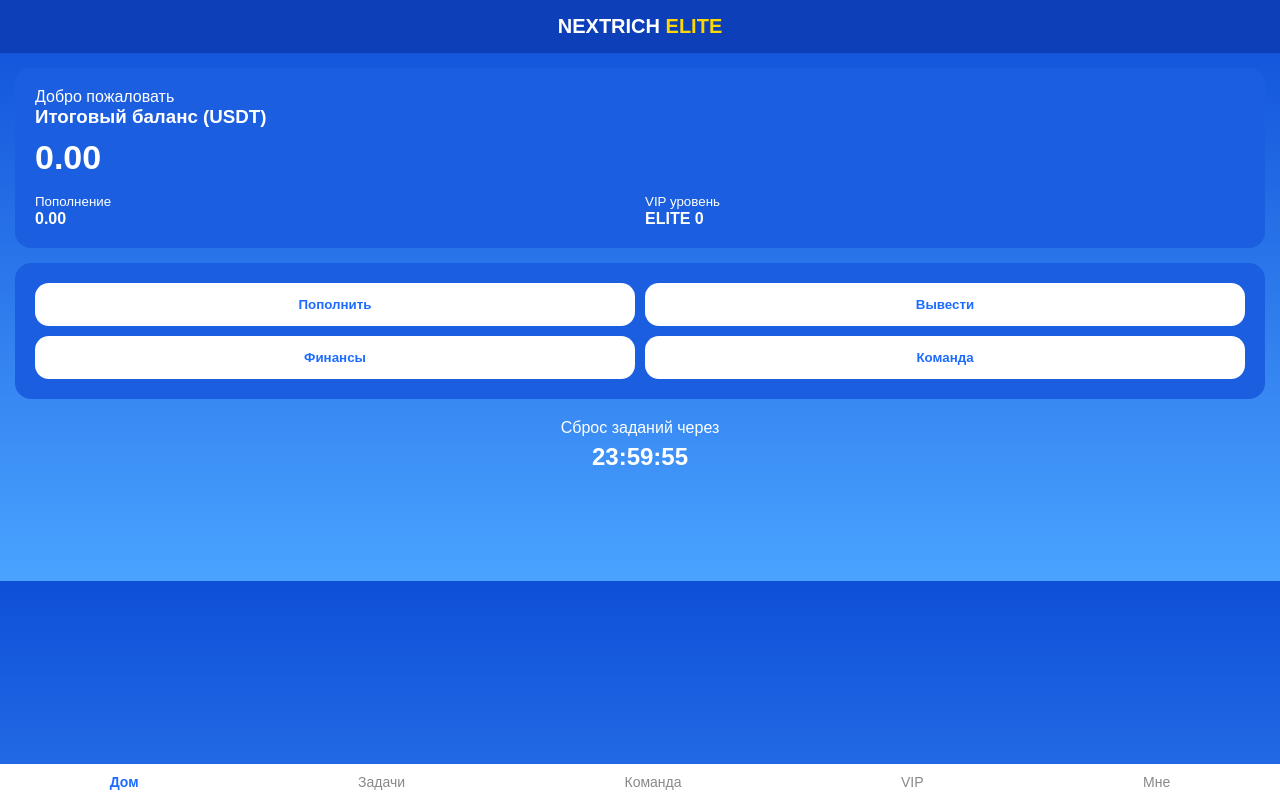
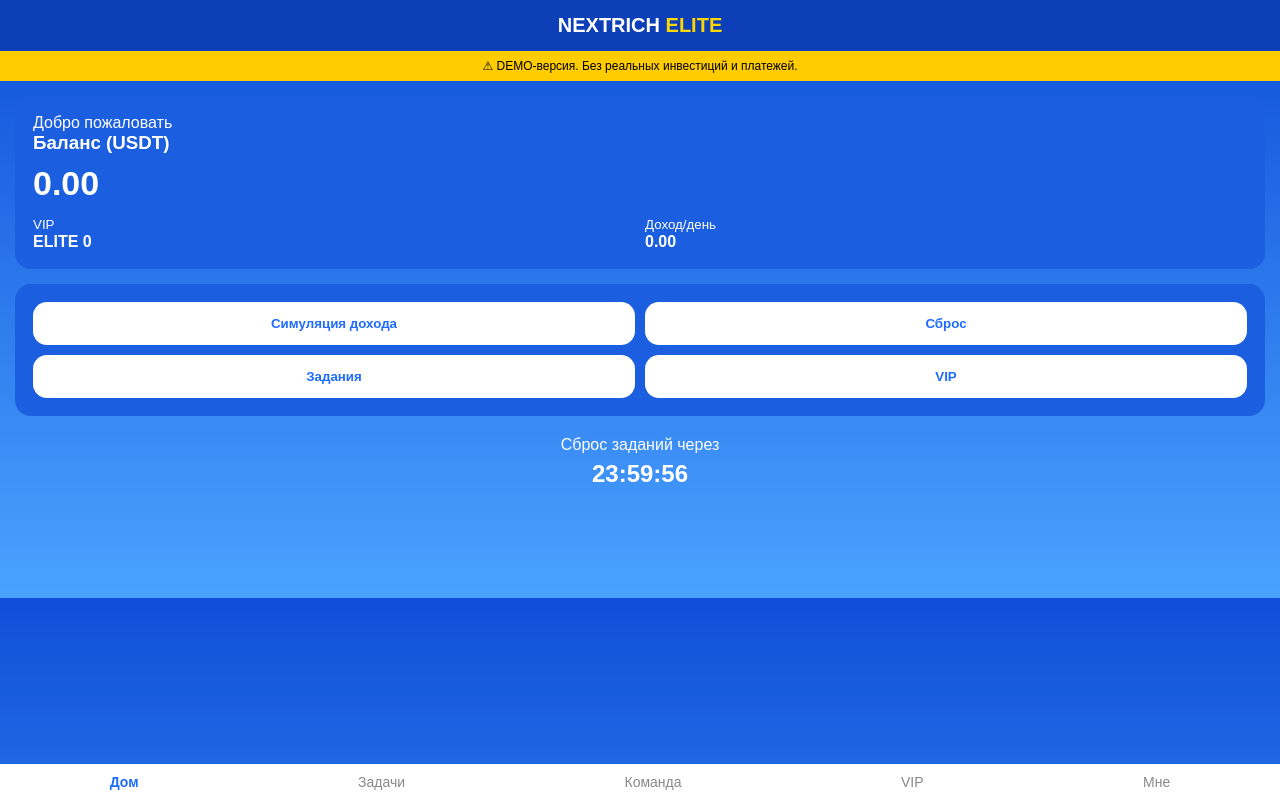
Before and after one commit to gilmira420-hub/NEXTRICH-, a plain HTML site: page index.html in a window 1280 px wide. Drawn offline with Linux system fonts and the light colour scheme.

Commit message:
Update index.html

```diff
--- a/index.html
+++ b/index.html
@@ -7,142 +7,158 @@
 
 <style>
 *{margin:0;padding:0;box-sizing:border-box;font-family:Arial,sans-serif}
-body{
-  background:linear-gradient(180deg,#0f4fd8,#4aa3ff);
-  color:#fff;
-  padding-bottom:90px
-}
-.header{
-  background:#0c3fb8;
-  padding:15px;
-  text-align:center;
-  font-size:20px;
-  font-weight:700
-}
+body{background:linear-gradient(180deg,#0f4fd8,#4aa3ff);color:#fff;padding-bottom:90px}
+.header{background:#0c3fb8;padding:14px;text-align:center;font-size:20px;font-weight:700}
 .header span{color:gold}
-.card{
-  background:#1b5fe0;
-  margin:15px;
-  border-radius:16px;
-  padding:20px
-}
-.balance{
-  font-size:34px;
-  font-weight:700;
-  margin:10px 0
-}
-.grid{
-  display:grid;
-  grid-template-columns:1fr 1fr;
-  gap:10px;
-  margin-top:15px
-}
-.btn{
-  background:#fff;
-  color:#1e6bff;
-  border:none;
-  border-radius:14px;
-  padding:14px;
-  font-weight:700
-}
-.timer{
-  text-align:center;
-  margin:20px 0
-}
+.notice{background:#ffcc00;color:#000;padding:8px;font-size:12px;text-align:center}
+.card{background:#1b5fe0;margin:15px;border-radius:16px;padding:18px}
+.balance{font-size:34px;font-weight:700;margin:10px 0}
+.grid{display:grid;grid-template-columns:1fr 1fr;gap:10px;margin-top:12px}
+.btn{background:#fff;color:#1e6bff;border:none;border-radius:14px;padding:14px;font-weight:700}
+.timer{text-align:center;margin:20px 0}
 .timer h2{margin-top:6px}
-.nav{
-  position:fixed;
-  bottom:0;
-  width:100%;
-  background:#fff;
-  display:flex;
-  justify-content:space-around;
-  padding:10px 0
-}
-.nav a{
-  color:#888;
-  text-decoration:none;
-  font-size:14px
-}
-.nav a.active{
-  color:#1e6bff;
-  font-weight:700
-}
+.section{display:none}
+.section.active{display:block}
+.vip{background:#134dd6;padding:12px;border-radius:12px;margin-top:10px}
+.nav{position:fixed;bottom:0;width:100%;background:#fff;display:flex;justify-content:space-around;padding:10px 0}
+.nav a{color:#888;text-decoration:none;font-size:14px}
+.nav a.active{color:#1e6bff;font-weight:700}
 </style>
 </head>
 
 <body>
 
 <div class="header">NEXTRICH <span>ELITE</span></div>
+<div class="notice">⚠ DEMO-версия. Без реальных инвестиций и платежей.</div>
 
-<div class="card">
-  <p>Добро пожаловать</p>
-  <h3>Итоговый баланс (USDT)</h3>
-  <div class="balance" id="balance">0.00</div>
+<!-- ===== HOME ===== -->
+<div id="home" class="section active">
+  <div class="card">
+    <p>Добро пожаловать</p>
+    <h3>Баланс (USDT)</h3>
+    <div class="balance" id="balance">0.00</div>
+    <div class="grid">
+      <div><small>VIP</small><br><b id="vip">ELITE 0</b></div>
+      <div><small>Доход/день</small><br><b id="income">0.00</b></div>
+    </div>
+  </div>
 
-  <div class="grid">
-    <div>
-      <small>Пополнение</small><br><b>0.00</b>
+  <div class="card grid">
+    <button class="btn" onclick="addBalance()">Симуляция дохода</button>
+    <button class="btn" onclick="resetDemo()">Сброс</button>
+    <button class="btn" onclick="openTab('tasks')">Задания</button>
+    <button class="btn" onclick="openTab('vipTab')">VIP</button>
+  </div>
+
+  <div class="timer">
+    <p>Сброс заданий через</p>
+    <h2 id="countdown">00:00:00</h2>
+  </div>
+</div>
+
+<!-- ===== TASKS ===== -->
+<div id="tasks" class="section">
+  <div class="card">
+    <h3>Ежедневные задания</h3>
+    <p>Доступно: <b id="tasksLeft">3</b></p>
+    <button class="btn" onclick="doTask()">Выполнить задание</button>
+  </div>
+</div>
+
+<!-- ===== VIP ===== -->
+<div id="vipTab" class="section">
+  <div class="card">
+    <h3>VIP уровни (DEMO)</h3>
+    <div class="vip">
+      <b>ELITE 1</b><br>Доход: 2 USDT/день<br>
+      <button class="btn" onclick="setVIP(1,2)">Активировать</button>
     </div>
-    <div>
-      <small>VIP уровень</small><br><b>ELITE 0</b>
+    <div class="vip">
+      <b>ELITE 2</b><br>Доход: 6 USDT/день<br>
+      <button class="btn" onclick="setVIP(2,6)">Активировать</button>
+    </div>
+    <div class="vip">
+      <b>ELITE 3</b><br>Доход: 15 USDT/день<br>
+      <button class="btn" onclick="setVIP(3,15)">Активировать</button>
     </div>
   </div>
 </div>
 
-<div class="card grid">
-  <button class="btn">Пополнить</button>
-  <button class="btn">Вывести</button>
-  <button class="btn">Финансы</button>
-  <button class="btn">Команда</button>
+<!-- ===== TEAM ===== -->
+<div id="team" class="section">
+  <div class="card">
+    <h3>Команда</h3>
+    <p>Реферальный код:</p>
+    <b id="ref">NX-000123</b>
+    <p style="margin-top:10px">Приглашено: <b>0</b></p>
+  </div>
 </div>
 
-<div class="timer">
-  <p>Сброс заданий через</p>
-  <h2 id="countdown">00:00:00</h2>
+<!-- ===== PROFILE ===== -->
+<div id="profile" class="section">
+  <div class="card">
+    <h3>Профиль</h3>
+    <p>Email: demo@nextrich.com</p>
+    <p>Статус: DEMO</p>
+  </div>
 </div>
 
+<!-- NAV -->
 <div class="nav">
-  <a class="active">Дом</a>
-  <a>Задачи</a>
-  <a>Команда</a>
-  <a>VIP</a>
-  <a>Мне</a>
+  <a class="active" onclick="openTab('home',this)">Дом</a>
+  <a onclick="openTab('tasks',this)">Задачи</a>
+  <a onclick="openTab('team',this)">Команда</a>
+  <a onclick="openTab('vipTab',this)">VIP</a>
+  <a onclick="openTab('profile',this)">Мне</a>
 </div>
 
 <script>
-/* === РЕАЛЬНЫЙ РАБОЧИЙ ТАЙМЕР (24 ЧАСА) === */
-const RESET_SECONDS = 24 * 60 * 60;
+/* ===== STATE ===== */
+let balance = Number(localStorage.getItem("bal")) || 0;
+let vipLevel = localStorage.getItem("vip") || "ELITE 0";
+let income = Number(localStorage.getItem("inc")) || 0;
+let tasks = Number(localStorage.getItem("tasks")) || 3;
 
-// если таймера нет — создаём
-let timeLeft = localStorage.getItem("nextrich_timer");
-if (!timeLeft) {
-  timeLeft = RESET_SECONDS;
-} else {
-  timeLeft = parseInt(timeLeft);
+/* ===== TIMER 24h ===== */
+let t = localStorage.getItem("timer") ? Number(localStorage.getItem("timer")) : 86400;
+setInterval(()=>{
+  let h=Math.floor(t/3600),m=Math.floor((t%3600)/60),s=t%60;
+  countdown.innerText=`${String(h).padStart(2,0)}:${String(m).padStart(2,0)}:${String(s).padStart(2,0)}`;
+  t--; if(t<0){t=86400;tasks=3}
+  localStorage.setItem("timer",t);
+  localStorage.setItem("tasks",tasks);
+  update();
+},1000);
+
+/* ===== FUNCTIONS ===== */
+function update(){
+  balanceEl.innerText=balance.toFixed(2);
+  vip.innerText=vipLevel;
+  incomeEl.innerText=income.toFixed(2);
+  tasksLeft.innerText=tasks;
+}
+function addBalance(){balance+=income;save()}
+function doTask(){if(tasks>0){balance+=0.5;tasks--;save()}}
+function setVIP(lvl,inc){vipLevel="ELITE "+lvl;income=inc;save()}
+function save(){
+  localStorage.setItem("bal",balance);
+  localStorage.setItem("vip",vipLevel);
+  localStorage.setItem("inc",income);
+  localStorage.setItem("tasks",tasks);
+  update();
+}
+function resetDemo(){localStorage.clear();location.reload()}
+function openTab(id,el){
+  document.querySelectorAll('.section').forEach(s=>s.classList.remove('active'));
+  document.getElementById(id).classList.add('active');
+  document.querySelectorAll('.nav a').forEach(a=>a.classList.remove('active'));
+  if(el) el.classList.add('active');
 }
 
-function updateTimer() {
-  let h = Math.floor(timeLeft / 3600);
-  let m = Math.floor((timeLeft % 3600) / 60);
-  let s = timeLeft % 60;
-
-  document.getElementById("countdown").innerText =
-    String(h).padStart(2,"0") + ":" +
-    String(m).padStart(2,"0") + ":" +
-    String(s).padStart(2,"0");
-
-  timeLeft--;
-
-  if (timeLeft < 0) {
-    timeLeft = RESET_SECONDS;
-  }
-
-  localStorage.setItem("nextrich_timer", timeLeft);
-}
-
-updateTimer();
-setInterval(updateTimer, 1000);
+/* init */
+const balanceEl=document.getElementById("balance");
+const incomeEl=document.getElementById("income");
+update();
 </script>
 
 </body>
```
